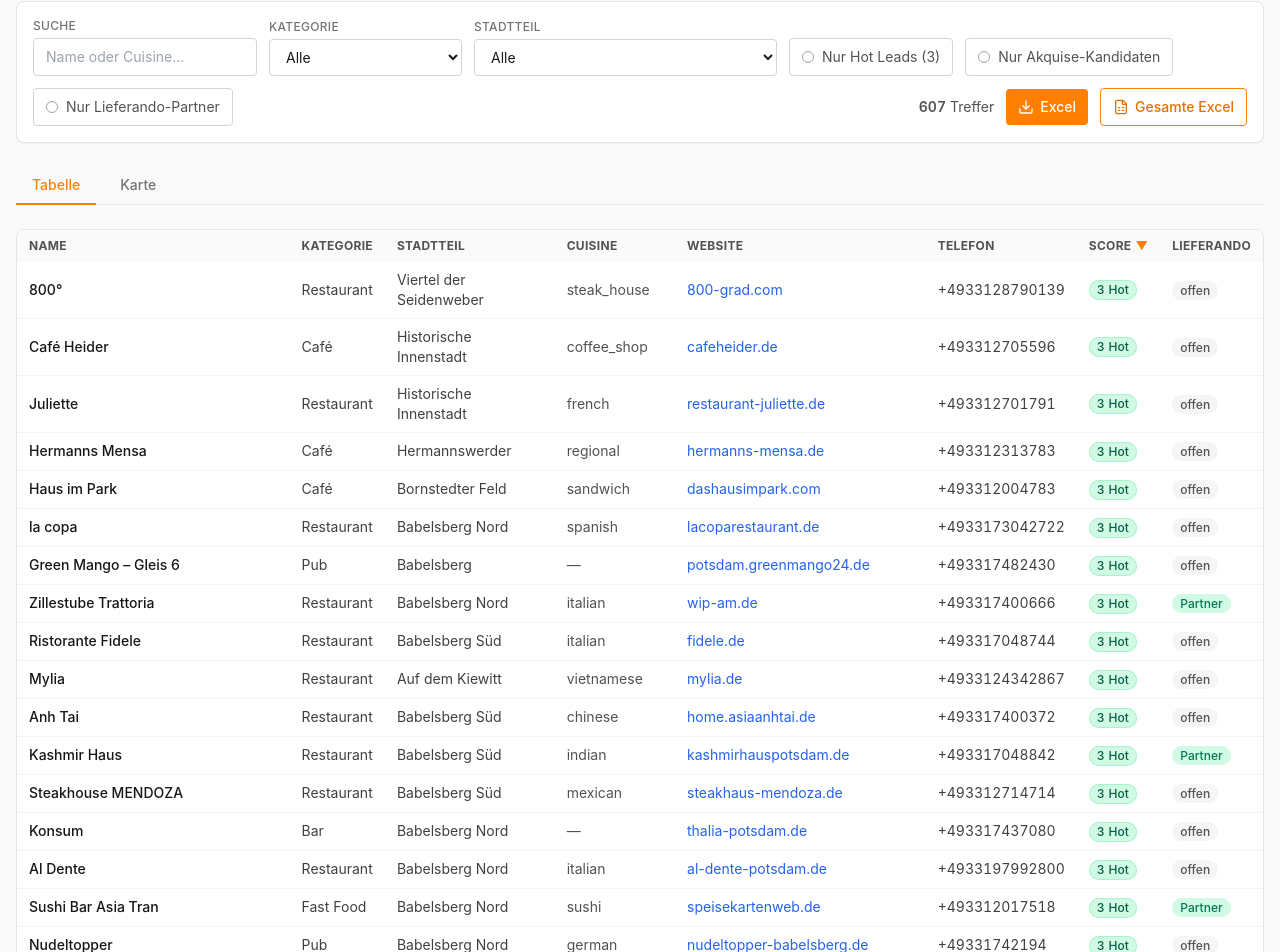
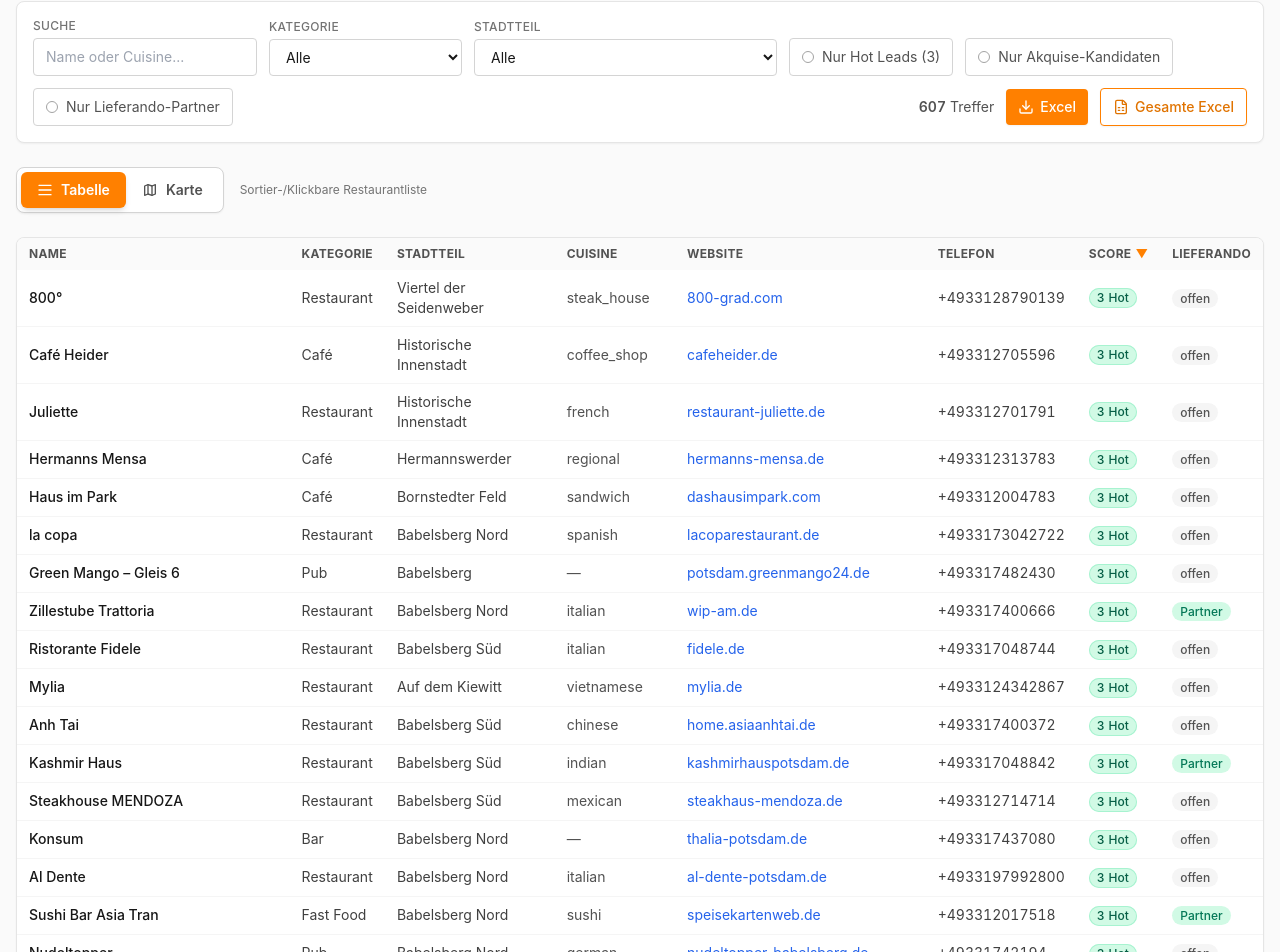
Before and after one commit to Dergeartner/restaurants.proj.mathias.dobbelaere, a Next.js app in the folder web/: page / in a window 1280 px wide. Shown: the part 1758-2710 px from the top of the page. Built offline with nearby package versions, Linux system fonts and the light colour scheme.

Commit message:
Tabs: Tabelle/Karte als Pill-Toggle mit Icons + Lieferando-Orange Active-State

```diff
--- a/web/app/page.tsx
+++ b/web/app/page.tsx
@@ -120,13 +120,18 @@
         totalShown={filtered.length}
       />
 
-      <div className="flex items-center gap-2 border-b border-neutral-200">
-        <ViewTab active={view === "table"} onClick={() => setView("table")}>
-          Tabelle
-        </ViewTab>
-        <ViewTab active={view === "map"} onClick={() => setView("map")}>
-          Karte
-        </ViewTab>
+      <div className="flex items-center gap-2">
+        <div className="inline-flex rounded-lg border border-neutral-300 bg-white p-1 shadow-sm">
+          <ViewTab active={view === "table"} onClick={() => setView("table")} icon="table">
+            Tabelle
+          </ViewTab>
+          <ViewTab active={view === "map"} onClick={() => setView("map")} icon="map">
+            Karte
+          </ViewTab>
+        </div>
+        <span className="ml-2 text-xs text-neutral-500">
+          {view === "table" ? "Sortier-/Klickbare Restaurantliste" : "Geografische Verteilung mit farbigen Pins"}
+        </span>
       </div>
 
       {view === "table" ? (
@@ -177,24 +182,60 @@
 function ViewTab({
   active,
   onClick,
+  icon,
   children,
 }: {
   active: boolean;
   onClick: () => void;
+  icon: "table" | "map";
   children: React.ReactNode;
 }) {
   return (
     <button
       type="button"
       onClick={onClick}
-      className={`-mb-px border-b-2 px-4 py-2 text-sm font-medium transition ${
+      className={`inline-flex items-center gap-2 rounded-md px-4 py-2 text-sm font-semibold transition ${
         active
-          ? "border-lieferando text-lieferando"
-          : "border-transparent text-neutral-500 hover:text-neutral-700"
+          ? "bg-lieferando text-white shadow-md"
+          : "bg-transparent text-neutral-600 hover:bg-neutral-100 hover:text-neutral-900"
       }`}
     >
+      <TabIcon name={icon} active={active} />
       {children}
     </button>
+  );
+}
+
+function TabIcon({ name, active }: { name: "table" | "map"; active: boolean }) {
+  const stroke = active ? "currentColor" : "currentColor";
+  if (name === "table") {
+    return (
+      <svg
+        className="h-4 w-4"
+        viewBox="0 0 24 24"
+        fill="none"
+        stroke={stroke}
+        strokeWidth="2"
+        strokeLinecap="round"
+        strokeLinejoin="round"
+      >
+        <path d="M3 5h18M3 12h18M3 19h18" />
+      </svg>
+    );
+  }
+  return (
+    <svg
+      className="h-4 w-4"
+      viewBox="0 0 24 24"
+      fill="none"
+      stroke={stroke}
+      strokeWidth="2"
+      strokeLinecap="round"
+      strokeLinejoin="round"
+    >
+      <path d="M9 4 4 6v14l5-2 6 2 5-2V4l-5 2-6-2z" />
+      <path d="M9 4v14M15 6v14" />
+    </svg>
   );
 }
 
```
